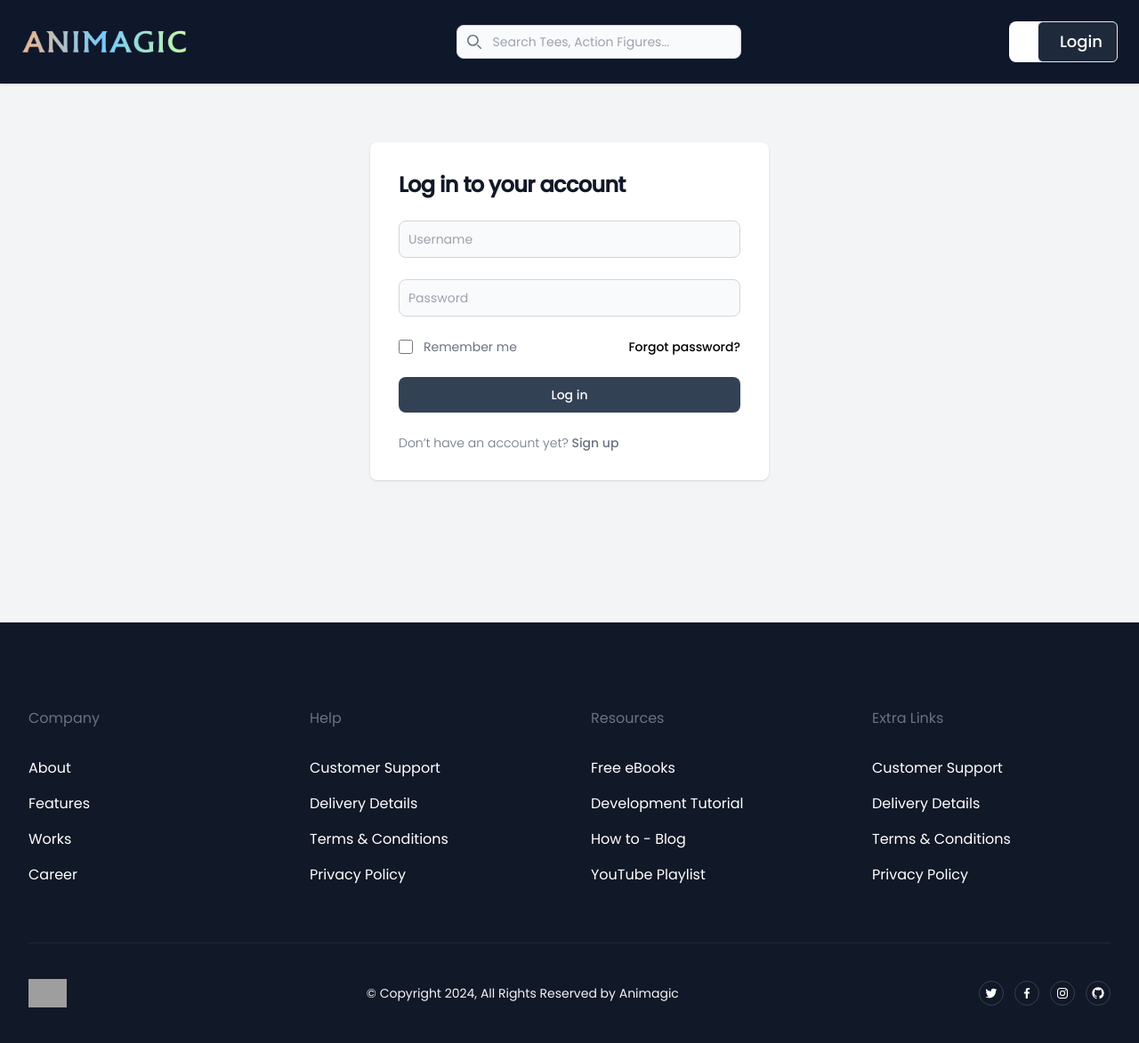
After one commit to raodevendrasingh/django-ecommerce-app, a Django app: page /login/ in a window 1280 px wide. The commit adds this page. Shown: the whole page at 89% size. Run offline with Django 4.2, Linux system fonts and the light colour scheme; grey boxes are pictures that could not be loaded.

Commit message:
added custom login/logout functionality for admin

```diff
--- a/store/urls.py
+++ b/store/urls.py
@@ -7,6 +7,10 @@ urlpatterns = [
     path('product/<int:pk>/', views.products, name='products'),
     path('category/<str:cat>', views.category, name='category'),
     path('search/', views.item_search, name='item_search'),
+
+    path('login/', views.login_user, name='login'),
+    path('logout/', views.logout_user, name='logout'),
+
     path('wishlist/', views.wishlist, name='wishlist'),
     path('update-wishlist/', views.updateWishlist, name='update-wishlist'),
     path('cart/', views.cart, name='cart'),
--- a/store/views.py
+++ b/store/views.py
@@ -2,10 +2,13 @@ from django.shortcuts import render, redirect, get_object_or_404
 from django.http import JsonResponse
 from django.db.models import Q
 from django.contrib import messages
+from django.contrib.auth import authenticate, login, logout
+
 import json
 import datetime
 from .models import *
 from .utils import cookieCart, cartData, guestOrder
+
 
 def store(request):
     data = cartData(request)
@@ -22,7 +25,8 @@ def products(request, pk):
 
     product = Product.objects.get(id=pk)
     category = Category.objects.all()
-    context = {'product': product, 'cartItems': cartItems, 'category': category}
+    context = {'product': product,
+               'cartItems': cartItems, 'category': category}
     return render(request, 'product.html', context)
 
 
@@ -30,12 +34,13 @@ def category(request, cat):
     data = cartData(request)
     cartItems = data['cartItems']
 
-    cat = cat.replace('-', ' ')         #replace hyphens with spaces
-    #grab category from the url
+    cat = cat.replace('-', ' ')  # replace hyphens with spaces
+    # grab category from the url
     try:
         category = Category.objects.get(name=cat)
         products = Product.objects.filter(category=category)
-        context = {'products': products, 'category': category, 'cartItems': cartItems}
+        context = {'products': products,
+                   'category': category, 'cartItems': cartItems}
         return render(request, 'category.html', context)
     except:
         messages.success(request, ('That category does not exist!'))
@@ -54,12 +59,36 @@ def item_search(request):
     return render(request, 'search_results.html', context)
 
 
+def login_user(request):
+    if request.method == 'POST':
+        username = request.POST['username']
+        password = request.POST['password']
+        user = authenticate(request, username=username, password=password)
+        if user is not None:
+            login(request, user)
+            messages.success(request, ('You have been logged in!'))
+            return redirect('/')
+        else:
+            messages.success(request, ('There was an error, please try again!'))
+            return redirect('login/')
+    else:
+        return render(request, 'login.html')
+
+
+def logout_user(request):
+    logout(request)
+    messages.success(request, ('You have been logged out!'))
+    return redirect('/')
+
+
 def wishlist(request):
     context = {}
     return render(request, 'wishlist.html', context)
 
+
 def updateWishlist(request):
     pass
+
 
 def cart(request):
     data = cartData(request)
--- a/templates/base.html
+++ b/templates/base.html
@@ -1,10 +1,10 @@
 <!DOCTYPE html>
-{% load static%}
+{% load static %}
 <html lang="en">
 	<head>
 		<meta charset="UTF-8" />
 		<meta name="viewport" content="width=device-width, initial-scale=1.0" />
-		<title>{% block title %} AniMagic{% endblock %}</title>
+		<title>{% block title %} Animagic{% endblock %}</title>
 		<link rel="preconnect" href="https://fonts.googleapis.com" />
 		<link rel="preconnect" href="https://fonts.gstatic.com" crossorigin />
 		<link
@@ -86,9 +86,11 @@
 	</head>
 
 	<body class="font-[poppins] flex flex-col min-h-screen">
+
+
 		<!-- nav bar content -->
 		<nav
-			class="p-2 bg-slate-900 shadow md:flex md:items-center md:justify-between top-0 right-0 left-0 w-full z-10 fixed"
+			class="p-2 bg-slate-900 mb-32 shadow md:flex md:items-center md:justify-between top-0 right-0 left-0 w-full z-20 fixed"
 		>
 			<div
 				class="w-full min-w-min flex flex-wrap items-center justify-between mx-auto p-4"
@@ -146,7 +148,7 @@
 						<form method="GET" action="{% url 'item_search' %}">
 							<input
 								type="text"
-                                name="q"
+								name="q"
 								id="search-navbar"
 								placeholder="Search Tees, Action Figures..."
 								class="block w-80 p-2 pl-10 text-sm text-gray-900 border border-gray-300 rounded-lg bg-gray-50 focus:ring-blue-500 focus:border-blue-500 dark:bg-gray-700 dark:border-gray-600 dark:placeholder-gray-400 dark:text-white dark:focus:ring-blue-500 dark:focus:border-blue-500"
@@ -206,7 +208,7 @@
 						<form method="GET" action="{% url 'item_search' %}">
 							<input
 								type="text"
-                                name="q"
+								name="q"
 								id="search-navbar"
 								placeholder="Search Tees, Action Figures..."
 								class="block w-full p-2 pl-10 text-sm text-gray-900 border border-gray-300 rounded-lg bg-gray-50 focus:ring-blue-500 focus:border-blue-500 dark:bg-gray-700 dark:border-gray-600 dark:placeholder-gray-400 dark:text-white"
@@ -219,6 +221,7 @@
 						class="flex flex-col items-center p-4 md:p-0 mt-4 font-medium border border-gray-100 rounded-lg bg-gray-50 md:flex-row md:space-x-8 md:mt-0 md:border-0 md:bg-white dark:bg-gray-800 md:dark:bg-gray-900 dark:border-gray-700"
 					>
 						<!-- wishlist button -->
+						{% if user.is_authenticated %}
 						<li>
 							<a
 								href="{% url 'wishlist' %}"
@@ -233,6 +236,7 @@
 								</div></a
 							>
 						</li>
+						{% endif %}
 						<!-- cart button -->
 						<li>
 							<a
@@ -248,16 +252,12 @@
 										{{ cartItems }}
 										<span class="sr-only"> Items</span>
 									</span>
-									<span class="md:hidden text-lg pl-3">Shopping Cart</span>
-									<!-- End Rounded full basic sm sized badge -->
-
-									<!-- <span
-										class="absolute -top-2.5 -right-2 flex items-center justify-center w-5 h-5 ml-1 text-xs rounded-full bg-red-500"
-									>0
-									</span> -->
+									<span class="md:hidden text-white text-lg pl-3">My Cart</span>
 								</div>
 							</a>
 						</li>
+						<!-- check for authentication -->
+						{% if user.is_authenticated %}
 						<li>
 							<button
 								class="flex items-center hover:text-gray-400 transition duration-150 ease-in-out py-2 pl-3 pr-4 text-gray-900 rounded hover:bg-gray-100 md:hover:bg-transparent md:hover:text-blue-700 md:p-0 dark:text-white md:dark:hover:text-blue-500 dark:hover:bg-gray-700 dark:hover:text-white md:dark:hover:bg-transparent dark:border-gray-700"
@@ -293,19 +293,30 @@
 								</li>
 								<li>
 									<a
-										href="#"
+										href="{% url 'logout'%}"
 										class="block px-6 py-2 hover:bg-gray-700 transition duration-150 ease-in-out"
 										>Logout</a
 									>
 								</li>
 							</ul>
 						</li>
+
+						{% else %}
+						<li
+							class="text-white px-4 py-2 mt-2 md:mt-0 bg-slate-700 md:bg-slate-800 rounded-md hover:opacity-80 text-lg border  "
+						>
+							<i class="fa-solid fa-user pr-2"></i
+							><a href="{% url 'login'%}">Login</a>
+						</li>
+						{% endif %}
 					</ul>
 				</div>
 			</div>
 		</nav>
 
+		<!-- content starts here -->
 		{% block content %} {% endblock %}
+		<!-- content ends here -->
 
 		<!-- footer content -->
 		<section class="py-10 bg-gray-900 sm:pt-16 lg:pt-24">
--- /dev/null
+++ b/templates/login.html
@@ -0,0 +1,81 @@
+{% extends 'base.html' %} {% load static %}
+
+<!-- title -->
+{% block title %} Login | Animagic {% endblock %}
+
+<!-- content starts here -->
+{% block content %}
+
+<section class="bg-gray-100">
+	<div
+		class="flex flex-col items-center justify-center px-6 py-8 my-32 sm:my-32 mx-auto"
+	>
+		<div
+			class="w-full bg-white rounded-lg shadow dark:border md:mt-0 sm:max-w-md xl:p-0"
+		>
+			<div class="p-6 space-y-4 md:space-y-6 sm:p-8">
+				<h1
+					class="text-xl font-bold leading-tight tracking-tight text-gray-900 md:text-2xl"
+				>
+					Log in to your account
+				</h1>
+				<!-- FORM STARTS HERE -->
+				<form method="POST" action="{% url 'login' %}" class="space-y-4 md:space-y-6" >
+					{% csrf_token %}
+					<div>
+						<input
+							type="text"
+							name="username"
+							class="bg-gray-50 border border-gray-300 text-gray-900 sm:text-sm rounded-lg focus:ring-primary-600 focus:border-primary-600 block w-full p-2.5"
+							placeholder="Username"
+							required=""
+						/>
+					</div>
+					<div>
+						<input
+							type="password"
+							name="password"
+							placeholder="Password"
+							class="bg-gray-50 border border-gray-300 text-gray-900 sm:text-sm rounded-lg focus:ring-primary-600 focus:border-primary-600 block w-full p-2.5"
+							required=""
+						/>
+					</div>
+					<div class="flex items-center justify-between">
+						<div class="flex items-start">
+							<div class="flex items-center h-5">
+								<input
+									id="remember"
+									aria-describedby="remember"
+									type="checkbox"
+									class="w-4 h-4 border border-gray-300 rounded bg-gray-50 focus:ring-3 focus:ring-primary-300"
+								/>
+							</div>
+							<div class="ml-3 text-sm">
+								<label for="remember" class="text-gray-500">Remember me</label>
+							</div>
+						</div>
+						<a
+							href="#"
+							class="text-sm font-medium text-primary-600 hover:underline"
+							>Forgot password?</a
+						>
+					</div>
+					<button
+						type="submit"
+						class="w-full text-white bg-slate-700 hover:bg-slate-800 focus:ring-4 focus:outline-none focus:ring-primary-300 font-medium rounded-lg text-sm px-5 py-2.5 text-center"
+					>
+						Log in
+					</button>
+					<p class="text-sm font-light text-gray-500">
+						Don’t have an account yet?
+						<a href="#" class="font-medium text-primary-600 hover:underline"
+							>Sign up</a
+						>
+					</p>
+				</form>
+			</div>
+		</div>
+	</div>
+</section>
+
+{% endblock %}
```
Also changed, not shown: templates/store.html (+50 -30 lines), static/css/tailwind.css.
